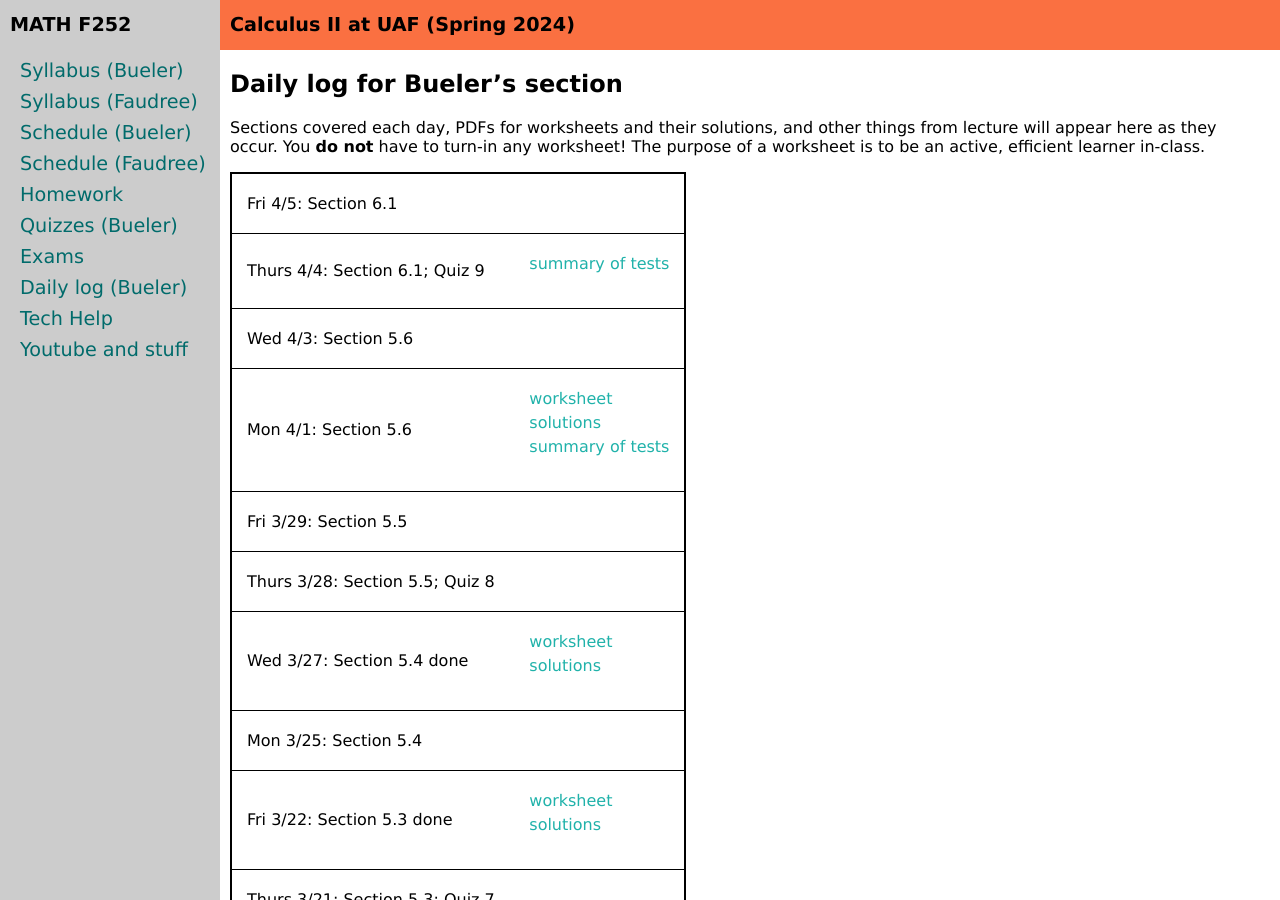
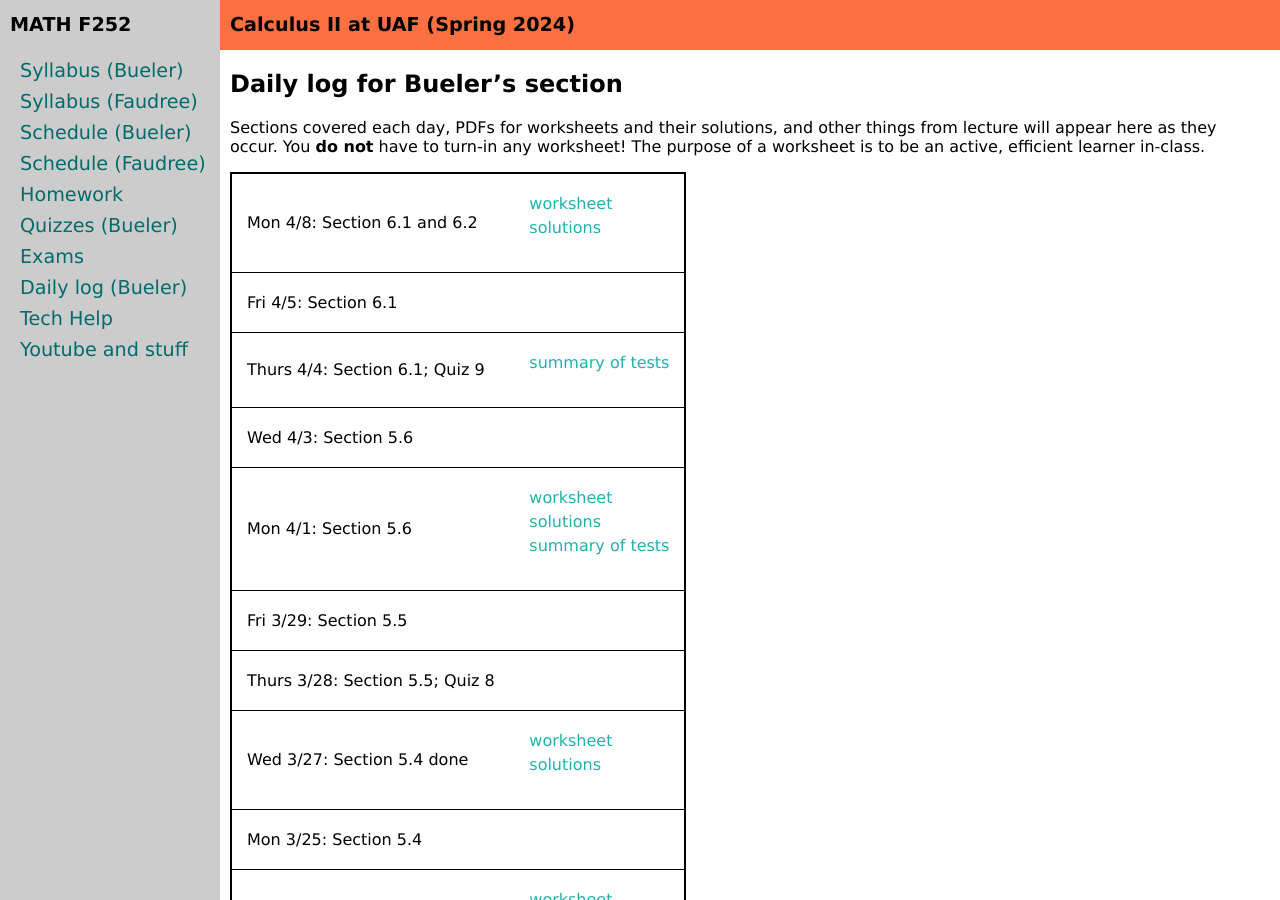
Before and after one commit to uaf-math/calc2, a Jekyll site: the page built from daily.md, in a window 1280 px wide and 900 px high. Built offline with Jekyll 4.4.1, drawn with Linux system fonts in a browser that asks for light colours.

Commit message:
worksheet

```diff
--- a/_data/daily.yml
+++ b/_data/daily.yml
@@ -1,6 +1,10 @@
 semester: Spring 2024
 home: assets/worksheets/S24
 daily:
+- name: Section 6.1 and 6.2
+  date: Mon 4/8
+  worksheet: 6p12.pdf
+  extsolutions: https://uaf-math251.github.io/calc2/assets/worksheets/F23/M252-6-1-b-s.pdf
 - name: Section 6.1
   date: Fri 4/5
 - name: Section 6.1; Quiz 9
```
Also changed, not shown: 2 other files.
